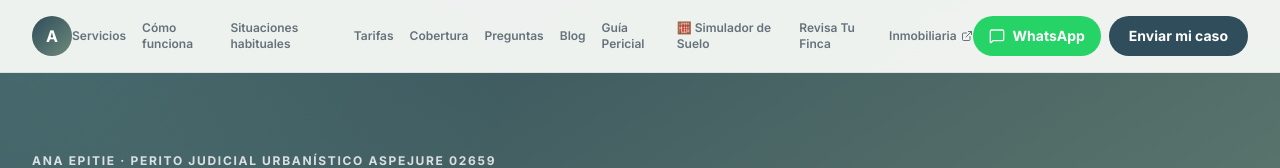
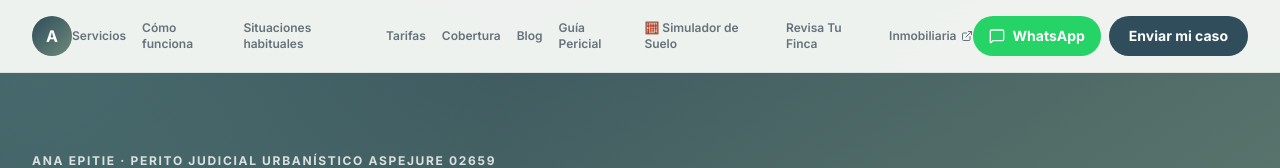
Before and after one commit to raupit/consultorio-urbanistico, a Next.js app: page / in a window 1280 px wide. Shown: the top 168 px of the page. Built offline with nearby package versions, Linux system fonts and the light colour scheme.

Commit message:
Remove 'Preguntas' link from navigation menu

```diff
--- a/src/app/page.tsx
+++ b/src/app/page.tsx
@@ -45,7 +45,6 @@ const NAV_LINKS = [
   { label: "Situaciones habituales", href: "#testimonios" },
   { label: "Tarifas", href: "#tarifas" },
   { label: "Cobertura", href: "#cobertura" },
-  { label: "Preguntas", href: "#faq" },
   { label: "Blog", href: "#blog" },
   { label: "Guía Pericial", href: "/informe-pericial-urbanistico-cataluna" },
   { label: "🧮 Simulador de Suelo", href: "/calculadora" },
```
